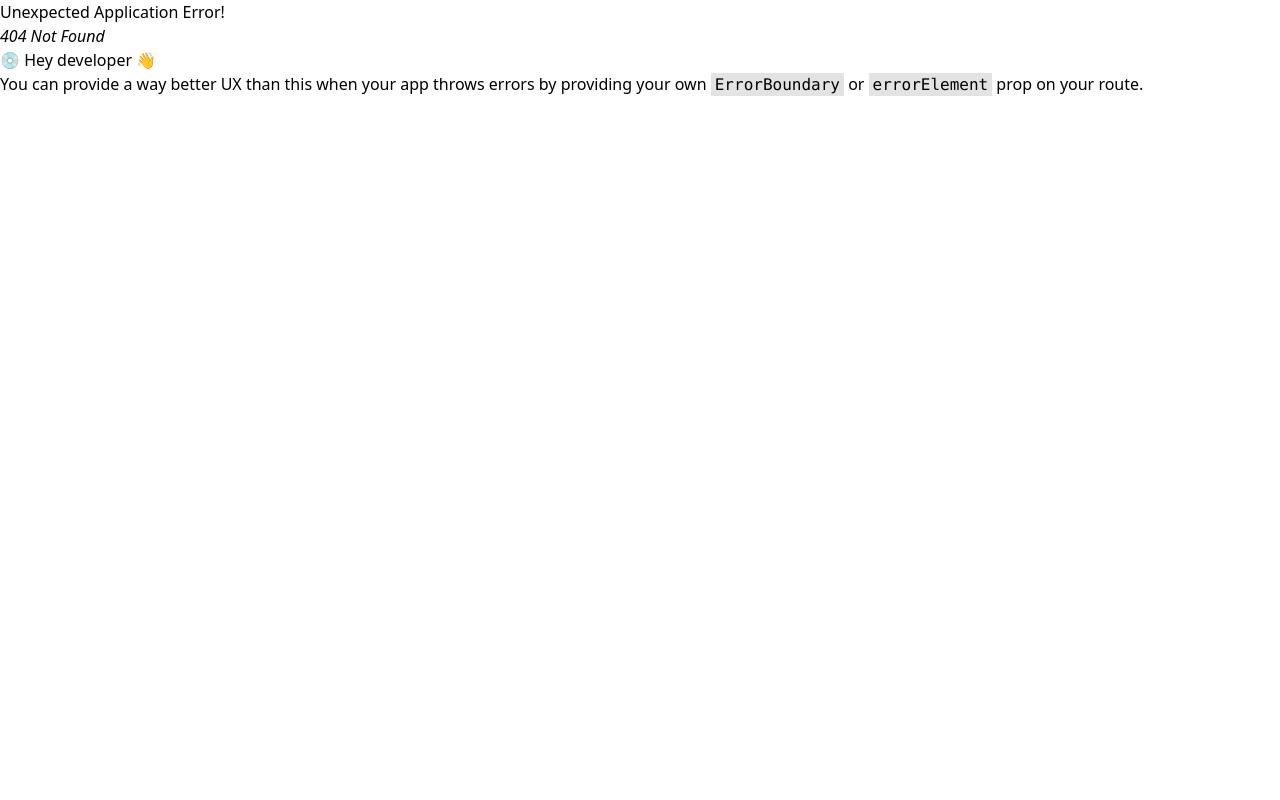
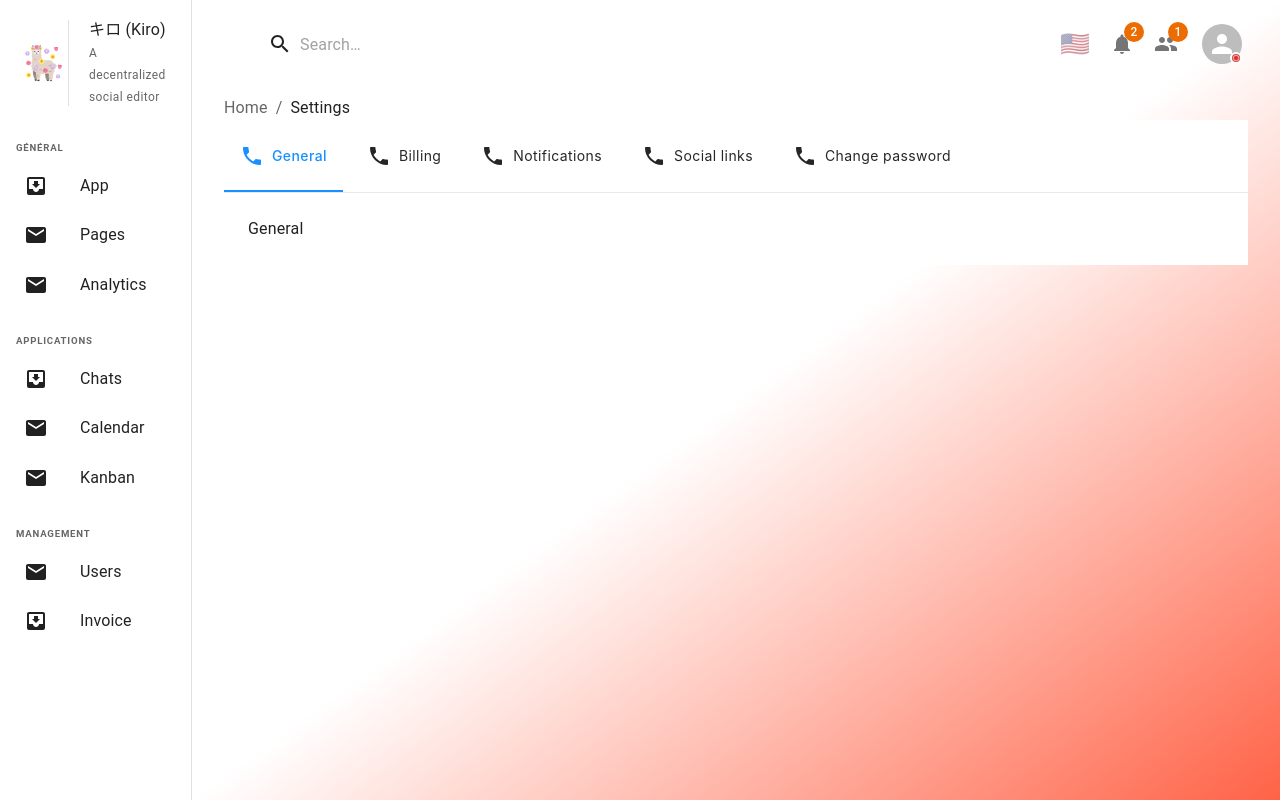
Before and after one commit to Linzell/kiro, a React (Vite) app: page /settings in a window 1280 px wide. Before the commit this address had no page. Built offline with nearby package versions, Linux system fonts and the light colour scheme.

Commit message:
✨ Add BreadCrumbs and start Settings

```diff
--- /dev/null
+++ b/src/components/modules/breadCrumbsModule.tsx
@@ -0,0 +1,54 @@
+import React from 'react';
+import Typography from '@mui/material/Typography';
+import Breadcrumbs from '@mui/material/Breadcrumbs';
+import Link, { LinkProps } from '@mui/material/Link';
+import {
+  Link as RouterLink,
+  useLocation,
+} from 'react-router-dom';
+
+function handleClick(event: React.MouseEvent<HTMLDivElement, MouseEvent>) {
+  event.preventDefault();
+}
+
+interface LinkRouterProps extends LinkProps {
+  to: string;
+  replace?: boolean;
+}
+
+// TODO: Add more routes
+const breadcrumbNameMap: { [key: string]: string } = {
+  '/settings': 'Settings',
+};
+
+function LinkRouter(props: LinkRouterProps) {
+  return <Link {...props} component={RouterLink as any} />;
+}
+
+export default function BreadCrumbsModule() {
+  const location = useLocation();
+  const pathnames = location.pathname.split('/').filter((x) => x);
+  return (
+    <div role="presentation" onClick={handleClick}>
+      <Breadcrumbs maxItems={2} aria-label="breadcrumb">
+        <LinkRouter underline="hover" color="inherit" to="/">
+          Home
+        </LinkRouter>
+        {pathnames.map((value, index) => {
+          const last = index === pathnames.length - 1;
+          const to = `/${pathnames.slice(0, index + 1).join('/')}`;
+
+          return last ? (
+            <Typography color="text.primary" key={to}>
+              {breadcrumbNameMap[to]}
+            </Typography>
+          ) : (
+            <LinkRouter underline="hover" color="inherit" to={to} key={to}>
+              {breadcrumbNameMap[to]}
+            </LinkRouter>
+          );
+        })}
+      </Breadcrumbs>
+    </div>
+  );
+}
--- /dev/null
+++ b/src/components/settings/appTabs.tsx
@@ -0,0 +1,125 @@
+import React from 'react';
+import { styled } from '@mui/material/styles';
+import Tabs from '@mui/material/Tabs';
+import Tab from '@mui/material/Tab';
+import Typography from '@mui/material/Typography';
+import Box from '@mui/material/Box';
+import PhoneIcon from '@mui/icons-material/Phone';
+
+const AntTabs = styled(Tabs)({
+  borderBottom: '1px solid #e8e8e8',
+  '& .MuiTabs-indicator': {
+    backgroundColor: '#1890ff',
+  },
+});
+
+interface StyledTabProps {
+  label: string;
+  icon: React.ReactElement;
+  iconPosition: string;
+}
+
+const AntTab = styled((props: StyledTabProps) => <Tab disableRipple {...props} />)(
+  ({ theme }) => ({
+    textTransform: 'none',
+    minWidth: 0,
+    [theme.breakpoints.up('sm')]: {
+      minWidth: 0,
+    },
+    fontWeight: theme.typography.fontWeightRegular,
+    marginRight: theme.spacing(1),
+    color: 'rgba(0, 0, 0, 0.85)',
+    fontFamily: [
+      '-apple-system',
+      'BlinkMacSystemFont',
+      '"Segoe UI"',
+      'Roboto',
+      '"Helvetica Neue"',
+      'Arial',
+      'sans-serif',
+      '"Apple Color Emoji"',
+      '"Segoe UI Emoji"',
+      '"Segoe UI Symbol"',
+    ].join(','),
+    '&:hover': {
+      color: '#40a9ff',
+      opacity: 1,
+    },
+    '&.Mui-selected': {
+      color: '#1890ff',
+      fontWeight: theme.typography.fontWeightMedium,
+    },
+    '&.Mui-focusVisible': {
+      backgroundColor: '#d1eaff',
+    },
+  }),
+);
+
+interface TabPanelProps {
+  children?: React.ReactNode;
+  index: number;
+  value: number;
+}
+
+function TabPanel(props: TabPanelProps) {
+  const {
+    children,
+    value,
+    index,
+    ...other
+  } = props;
+  return (
+    <div
+      role="tabpanel"
+      hidden={value !== index}
+      id={`vertical-tabpanel-${index}`}
+      aria-labelledby={`vertical-tab-${index}`}
+      {...other}
+    >
+      {value === index && (
+        <Box sx={{ p: 3 }}>
+          <Typography>{children}</Typography>
+        </Box>
+      )}
+    </div>
+  );
+}
+
+export default function appTabs() {
+  const [value, setValue] = React.useState(0);
+
+  const handleChange = (event: React.SyntheticEvent, newValue: number) => {
+    setValue(newValue);
+  };
+
+  return (
+    <Box sx={{ width: '100%' }}>
+      <Box sx={{ bgcolor: '#fff' }}>
+        <AntTabs value={value} onChange={handleChange} aria-label="ant example">
+          <AntTab icon={<PhoneIcon />} iconPosition="start" label="General" />
+          <AntTab icon={<PhoneIcon />} iconPosition="start" label="Billing" />
+          <AntTab icon={<PhoneIcon />} iconPosition="start" label="Notifications" />
+          <AntTab icon={<PhoneIcon />} iconPosition="start" label="Social links" />
+          <AntTab icon={<PhoneIcon />} iconPosition="start" label="Change password" />
+        </AntTabs>
+      </Box>
+      <Box sx={{ bgcolor: '#fff' }}>
+      <TabPanel value={value} index={0}>
+        <h3>General</h3>
+      </TabPanel>
+      <TabPanel value={value} index={1}>
+        <h3>Billing</h3>
+      </TabPanel>
+      <TabPanel value={value} index={2}>
+        <h3>Notifications</h3>
+      </TabPanel>
+      <TabPanel value={value} index={3}>
+        <h3>Social links</h3>
+      </TabPanel>
+      <TabPanel value={value} index={4}>
+        <h3>Change password</h3>
+      </TabPanel>
+      </Box>
+    </Box>
+  );
+}
--- a/src/components/toolbar/renderMenu.tsx
+++ b/src/components/toolbar/renderMenu.tsx
@@ -21,8 +21,8 @@ export default function renderMenu(
     handleMobileMenuClose: () => void;
   },
 ) {
+  const { t } = useTranslation();
   const navigate = useNavigate();
-  const { t } = useTranslation();
   const user = useAppSelector((state) => state.userStore.currentUser);
   const redirectTo = (path: string) => navigate(path);
   const handleMenuClose = () => {
--- a/src/layouts/mainLayout.tsx
+++ b/src/layouts/mainLayout.tsx
@@ -29,7 +29,11 @@ export default function MiniDrawer() {
         ml: { xs: 0, md: `calc(${drawerWidth}%)` },
       }}>
         <Toolbar />
-        <Outlet />
+        <Box sx={{
+          m: 4,
+        }}>
+          <Outlet />
+        </Box>
       </Box>
     </Box>
   );
--- a/src/pages/settings.tsx
+++ b/src/pages/settings.tsx
@@ -1,13 +1,12 @@
-import React, { Component } from 'react';
+import Box from '@mui/material/Box';
+import AppTabs from '@/settings/appTabs';
+import BreadCrumbsModule from '@/modules/breadCrumbsModule';
 
-class settings extends Component {
-  render() {
-    return (
-      <div>
-
-      </div>
-    );
-  }
+export default function settings() {
+  return (
+    <Box>
+      <BreadCrumbsModule />
+      <AppTabs />
+    </Box>
+  );
 }
-
-export default settings;
--- a/src/router/router.tsx
+++ b/src/router/router.tsx
@@ -1,6 +1,7 @@
 import MainLayout from '§/layouts/mainLayout';
 import Home from '&/home';
 import About from '&/about';
+import Settings from '&/settings';
 import ItemsTable from '&/itemsTable';
 
 const routes = [
@@ -20,6 +21,10 @@ const routes = [
         path: '/about',
         element: <About />,
       },
+      {
+        path: '/settings',
+        element: <Settings />,
+      },
     ],
   },
 ];
```
